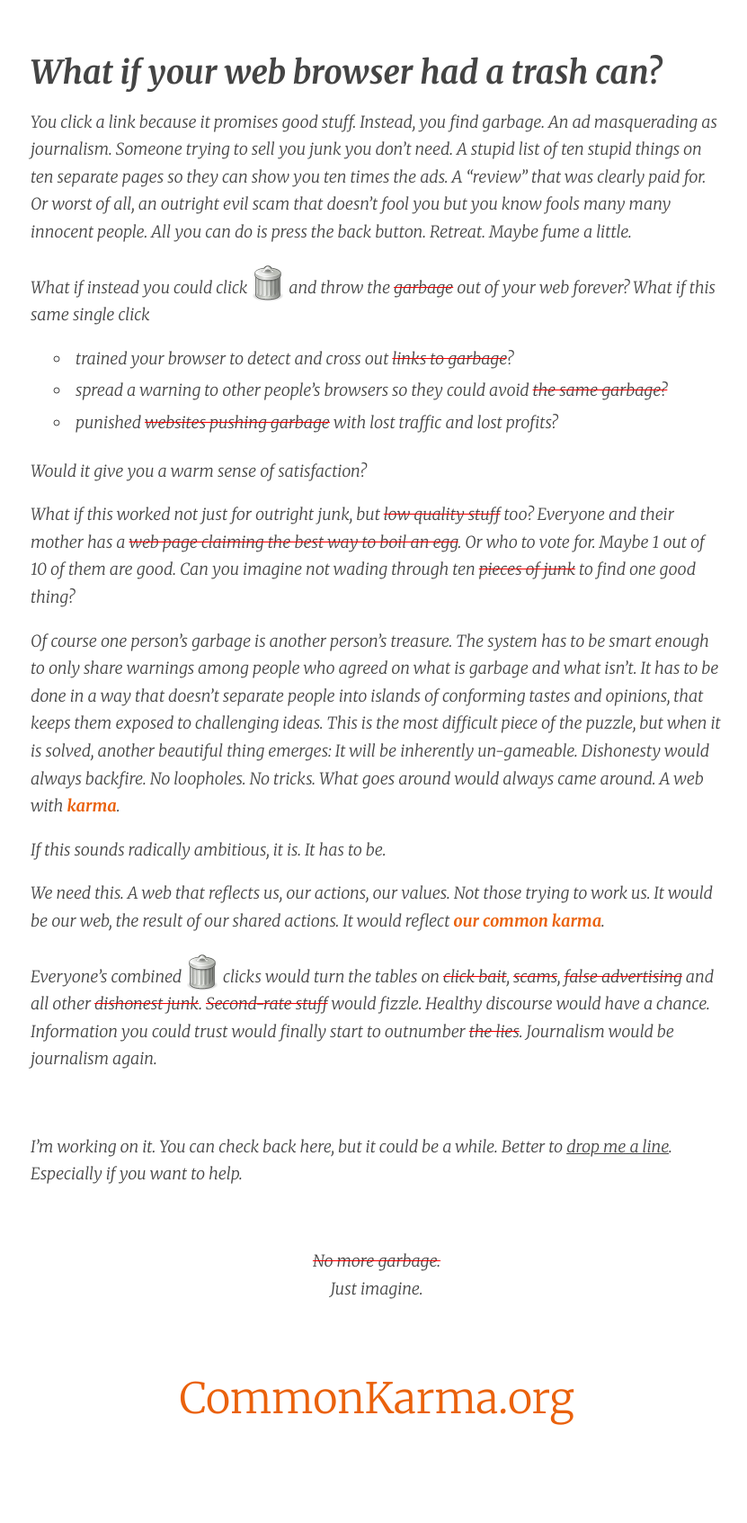
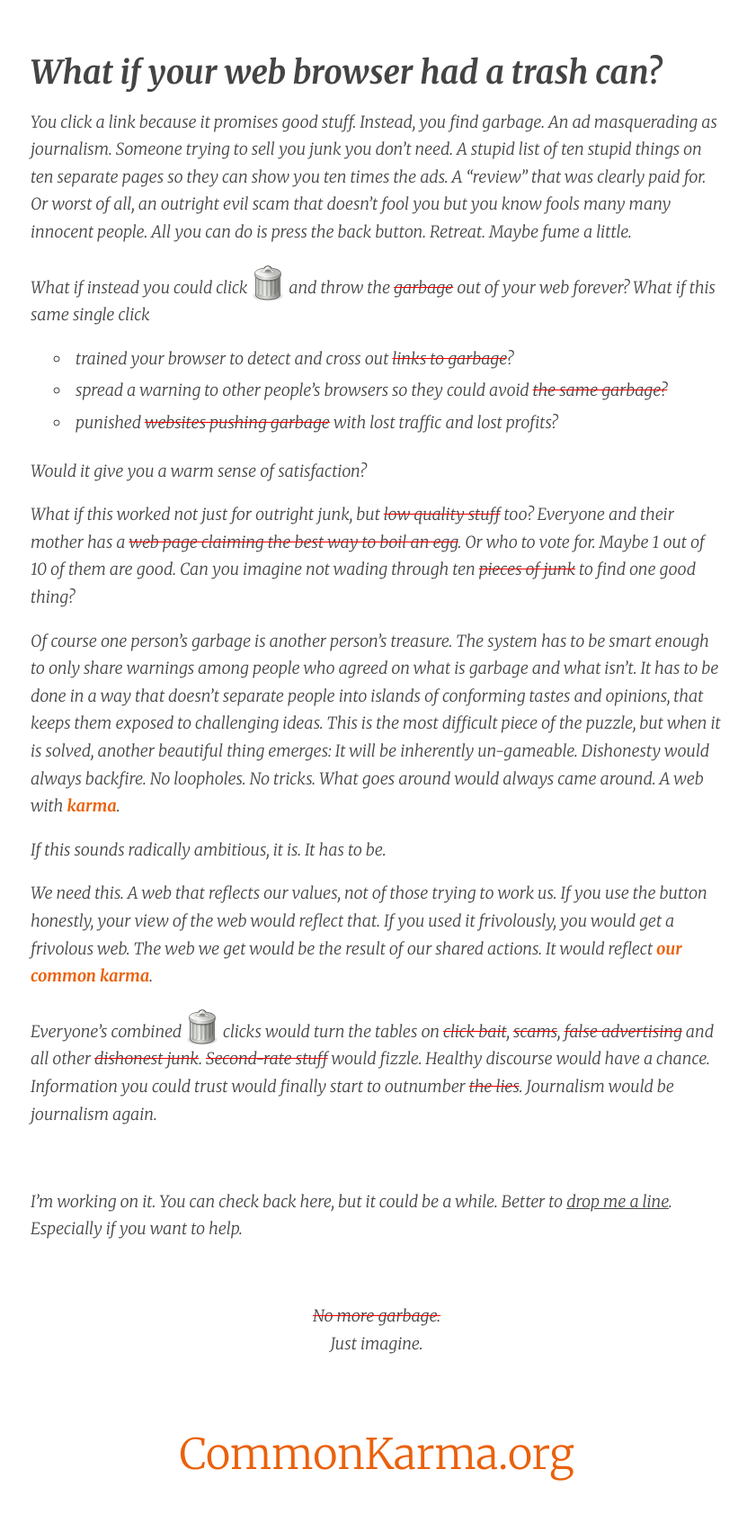
Before and after one commit to commonkarma/commonkarma.org-source, a Jekyll site: the page built from index.md, in a window 1280 px wide. Shown: the whole page at 90% size, without its empty margins (221-1052 px from the left). Built offline with Jekyll 4.4.1, drawn with Linux system fonts in a browser that asks for light colours; nearby versions of some CDN libraries; comment, search, counter and statistics services are not loaded; before the commit the page ends 1632 px from its top, so only the background shows below that.

Commit message:
reword. add 2016 to ©

```diff
--- a/index.md
+++ b/index.md
@@ -23,7 +23,7 @@ Of course one person's garbage is another person's treasure. The system has to b
 
 If this sounds radically ambitious, it is. It has to be.
 
-We need this. A  web that reflects us, our actions, our values. Not those trying to work us. It would be our web, the result of our shared actions. It would reflect **our common karma**.
+We need this. A web that reflects our values, not of those trying to work us. If you use the button honestly, your view of the web would reflect that. If you used it frivolously, you would get a frivolous web. The web we get would be the result of our shared actions. It would reflect **our common karma**.
 
 Everyone's combined <span class="garbage-can">![a trash can](./images/garbage-can.svg)</span> clicks would turn the tables on <del>click bait</del>, <del>scams</del>, <del>false advertising</del> and all other <del>dishonest junk</del>.  <del>Second-rate stuff</del> would fizzle. Healthy discourse would have a chance. Information you could trust would finally start to outnumber <del>the lies</del>. Journalism would be journalism again.
 
```
Also changed, not shown: LICENSE.md.
